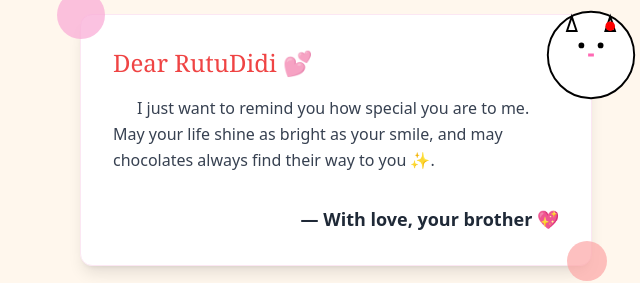
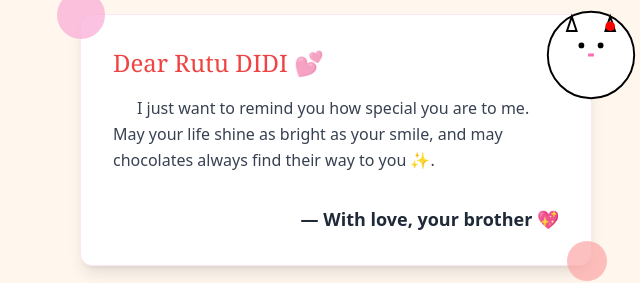
Before and after one commit to Tushya-web/rutudidi-tushya, a plain HTML site: page index.html in a window 1280 px wide. Both pictures are taken after a click on the button "Next →". Shown: the part 258-541 px from the top of the page, 304-944 px from the left. Drawn offline with nearby package versions, Linux system fonts and the light colour scheme.

Commit message:
Fix typo in greeting and add newline at end

```diff
--- a/index.html
+++ b/index.html
@@ -128,7 +128,7 @@
                     <div class="absolute -bottom-4 -right-4 w-10 h-10 bg-red-300 rounded-full animate-float opacity-70" style="animation-delay: 1s;"></div>
 
                     <h3 class="text-2xl font-serif text-red-500 mb-4 fade-in-up">
-                        Dear <span class="glow-text">RutuDidi</span> <span class="text-red-400 animate-pulse">💕</span>
+                        Dear <span class="glow-text">Rutu DIDI</span> <span class="text-red-400 animate-pulse">💕</span>
                     </h3>
                     <p class="text-gray-700 leading-relaxed indent-6 fade-in-up" style="animation-delay: 0.3s;">
                         I just want to remind you how special you are to me. May your life shine as bright as your smile, and may chocolates always find their way to you <span class="animate-spin-emoji">✨</span>.
@@ -208,6 +208,8 @@
                         <img src="IMG_20240121_101712973_HDR.jpg">
                         <div id="player-ring" class="absolute inset-0 border-4 border-pink-400 rounded-xl hidden"></div>
                     </div>
+                </div>
+            </div>
 
 
 
```
